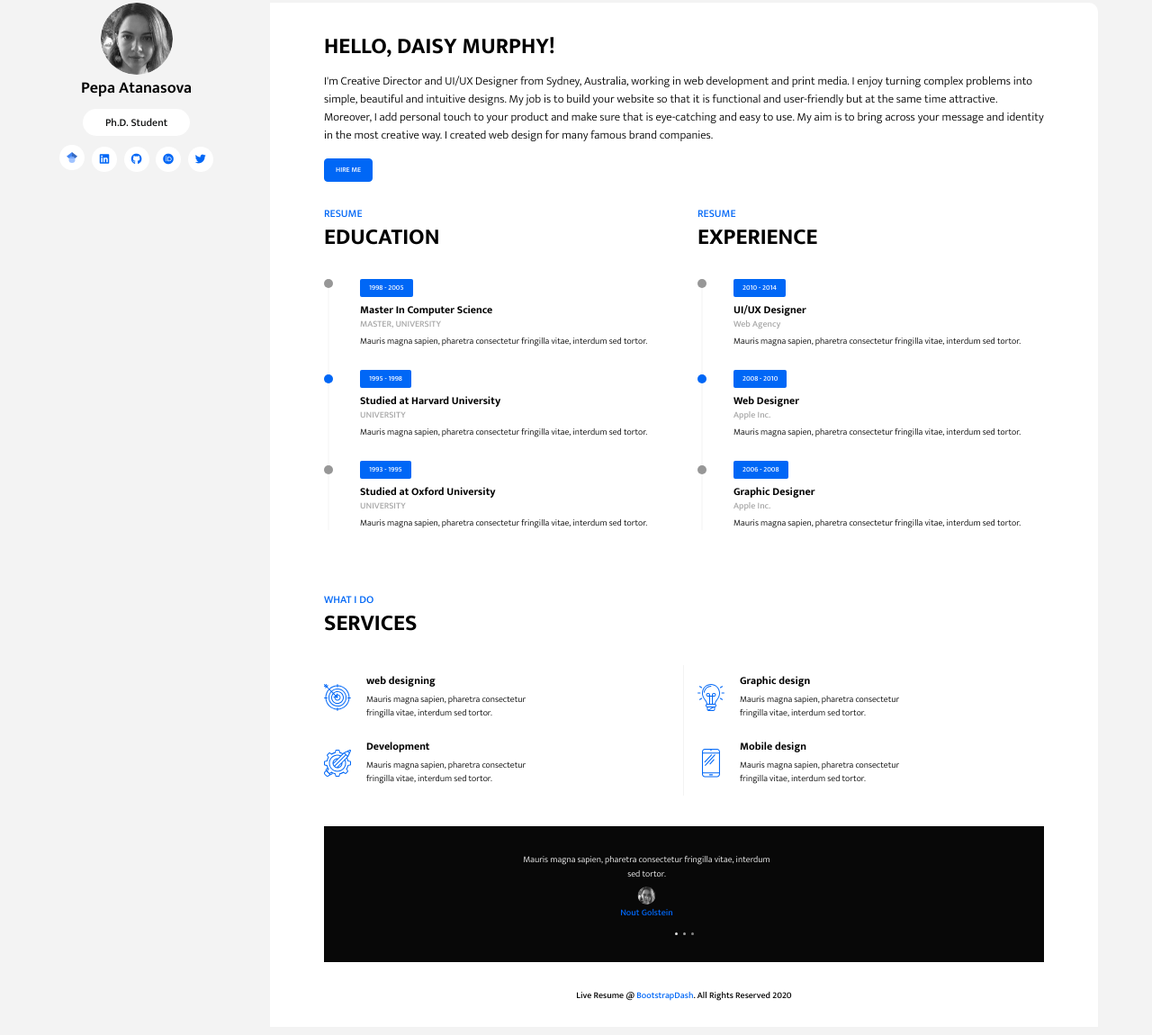
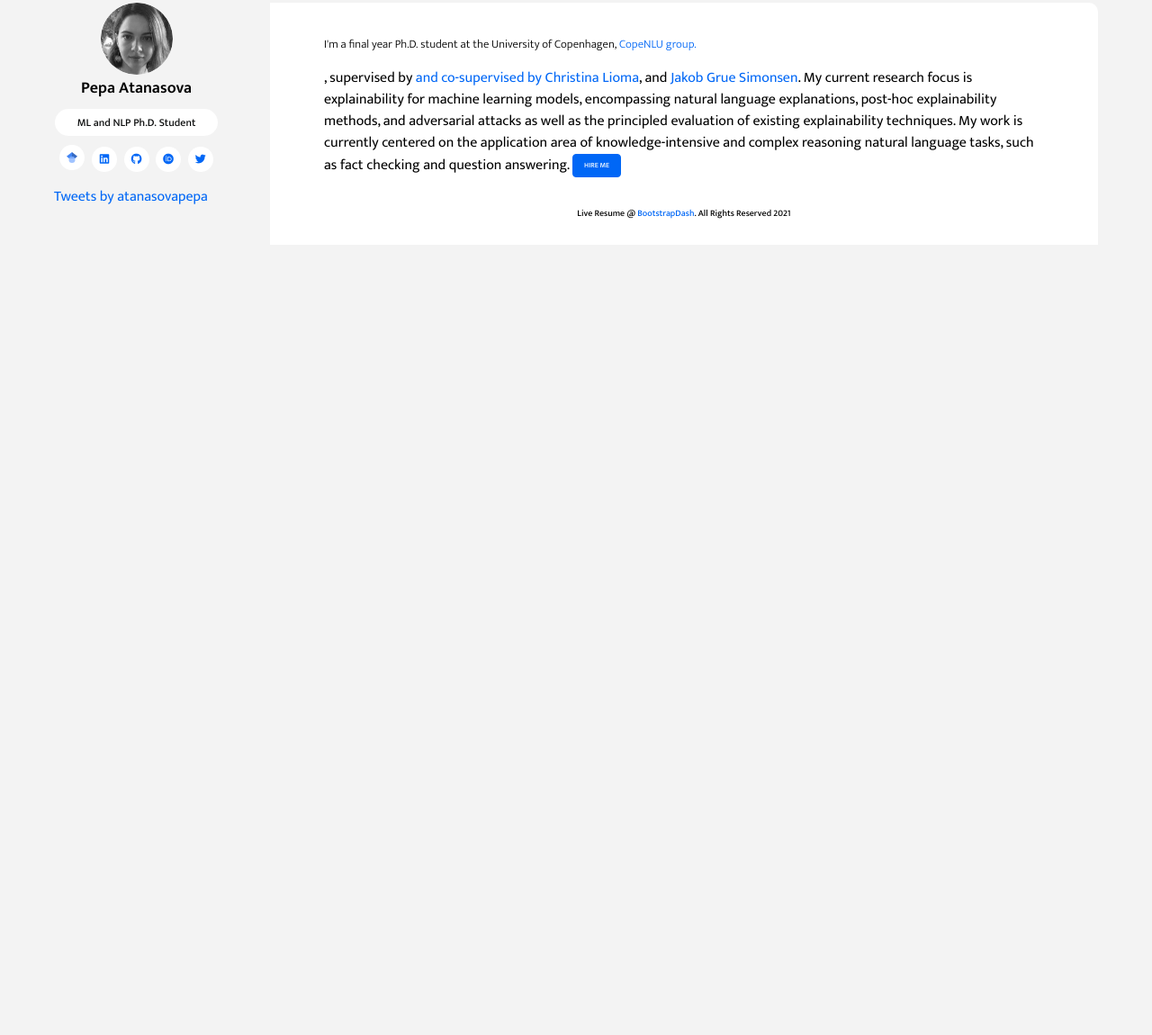
Before and after one commit to apepa/apepa.github.io, a website: page index.html in a window 1280 px wide. Shown: the part 84-1234 px from the top of the page at 90% size. After the commit the page ends 800 px from the top, so only its background shows below. Drawn offline with Linux system fonts and the light colour scheme; files whose address does not match are found by name.

Commit message:
Main info update

```diff
--- a/index.html
+++ b/index.html
@@ -5,7 +5,7 @@
     <meta charset="UTF-8">
     <meta name="viewport" content="width=device-width, initial-scale=1.0">
     <meta http-equiv="X-UA-Compatible" content="ie=edge">
-    <title>Live Resume :: Home</title>
+    <title>Pepa Atanasova :: Home</title>
     <link href="https://fonts.googleapis.com/css?family=Mukta:300,400,500,600,700&display=swap" rel="stylesheet">
     <link rel="stylesheet" href="assets/vendors/@fortawesome/fontawesome-free/css/all.min.css">
     <link rel="stylesheet" href="assets/css/live-resume.css">
@@ -13,14 +13,14 @@
 
 <body>
     <header>
-        <button class="btn btn-white btn-share ml-auto mr-3 ml-md-0 mr-md-auto"><img src="assets/images/share.svg" alt="share" class="btn-img">
-            SHARE</button>
+<!--        <button class="btn btn-white btn-share ml-auto mr-3 ml-md-0 mr-md-auto"><img src="assets/images/share.svg" alt="share" class="btn-img">-->
+<!--            SHARE</button>-->
         <nav class="collapsible-nav" id="collapsible-nav">
             <a href="index.html" class="nav-link active">HOME</a>
-            <a href="resume.html" class="nav-link">RESUME</a>
-            <a href="portfolio.html" class="nav-link">PORTFOLIO</a>
-            <a href="blog.html" class="nav-link">BLOG</a>
-            <a href="contact.html" class="nav-link">CONTACT</a>
+<!--            <a href="resume.html" class="nav-link">RESUME</a>-->
+<!--            <a href="portfolio.html" class="nav-link">PORTFOLIO</a>-->
+<!--            <a href="blog.html" class="nav-link">BLOG</a>-->
+<!--            <a href="contact.html" class="nav-link">CONTACT</a>-->
         </nav>
         <button class="btn btn-menu-toggle btn-white rounded-circle" data-toggle="collapsible-nav"
             data-target="collapsible-nav"><img src="assets/images/hamburger.svg" alt="hamburger"></button>
@@ -32,7 +32,7 @@
             </div>
             <h1 class="profile-name">Pepa Atanasova</h1>
             <div class="text-center">
-                <span class="badge badge-white badge-pill profile-designation">Ph.D. Student</span>
+                <span class="badge badge-white badge-pill profile-designation">ML and NLP Ph.D. Student</span>
             </div>
             <nav class="social-links">
                 <a href="https://scholar.google.com/citations?user=CLOC3rEAAAAJ&hl=en" class="social-link"><i class="fab fa-scholar"></i></a>
@@ -41,6 +41,7 @@
                 <a href="https://orcid.org/0000-0002-0023-2616" class="social-link"><i class="fab fa-orcid"></i></a>
                 <a href="https://twitter.com/atanasovapepa" class="social-link"><i class="fab fa-twitter"></i></a>
             </nav>
+            <a class="twitter-timeline" href="https://twitter.com/atanasovapepa?ref_src=twsrc%5Etfw">Tweets by atanasovapepa</a> <script async src="https://platform.twitter.com/widgets.js" charset="utf-8"></script>
 <!--            <div class="widget">-->
 <!--                <h5 class="widget-title">personal information</h5>-->
 <!--                <div class="widget-content">-->
@@ -77,160 +78,155 @@
         </aside>
         <main>
             <section class="intro-section">
-                <h2 class="section-title">Hello, Daisy Murphy!</h2>
-                <p>I'm Creative Director and UI/UX Designer from Sydney, Australia, working in web development and print
-                    media. I enjoy turning complex problems into simple, beautiful and intuitive designs. My job is to
-                    build your website so that it is functional and user-friendly but at the same time attractive.
-                    Moreover, I add personal touch to your product and make sure that is eye-catching and easy to use.
-                    My aim is to bring across your message and identity in the most creative way. I created web design
-                    for many famous brand companies.</p>
+<!--                <h2 class="section-title">Hello, Daisy Murphy!</h2>-->
+                <p>I'm a final year Ph.D. student at the University of Copenhagen, <a href="http://www.copenlu.com/">CopeNLU group.</a> </p>, supervised by <a href="https://isabelleaugenstein.github.io"Isabelle Augenstein</a> and co-supervised by <a href="https://di.ku.dk/english/staff/?pure=en/persons/424829">Christina Lioma</a>, and <a href="http://hjemmesider.diku.dk/~simonsen/">Jakob Grue Simonsen</a>. My current research focus is explainability for machine learning models, encompassing natural language explanations, post-hoc explainability methods, and adversarial attacks as well as the principled evaluation of existing explainability techniques. My work is currently centered on the application area of knowledge-intensive and complex reasoning natural language tasks, such as fact checking and question answering.
                 <a href="#!" class="btn btn-primary btn-hire-me">HIRE ME</a>
             </section>
-            <section class="resume-section">
-                <div class="row">
-                    <div class="col-lg-6">
-                        <h6 class="section-subtitle">RESUME</h6>
-                        <h2 class="section-title">EDUCATION</h2>
-                        <ul class="time-line">
-                            <li class="time-line-item">
-                                <span class="badge badge-primary">1998 - 2005</span>
-                                <h6 class="time-line-item-title">Master In Computer Science</h6>
-                                <p class="time-line-item-subtitle">MASTER, UNIVERSITY</p>
-                                <p class="time-line-item-content">Mauris magna sapien, pharetra consectetur fringilla
-                                    vitae, interdum sed tortor.</p>
-                            </li>
-                            <li class="time-line-item">
-                                <span class="badge badge-primary">1995 - 1998</span>
-                                <h6 class="time-line-item-title">Studied at Harvard University</h6>
-                                <p class="time-line-item-subtitle">UNIVERSITY</p>
-                                <p class="time-line-item-content">Mauris magna sapien, pharetra consectetur fringilla
-                                    vitae, interdum sed tortor.
-                                </p>
-                            </li>
-                            <li class="time-line-item">
-                                <span class="badge badge-primary">1993 - 1995</span>
-                                <h6 class="time-line-item-title">Studied at Oxford University</h6>
-                                <p class="time-line-item-subtitle">UNIVERSITY</p>
-                                <p class="time-line-item-content">Mauris magna sapien, pharetra consectetur fringilla
-                                    vitae, interdum sed tortor.
-                                </p>
-                            </li>
-                        </ul>
-                    </div>
-                    <div class="col-lg-6">
-                        <h6 class="section-subtitle">RESUME</h6>
-                        <h2 class="section-title">Experience</h2>
-                        <ul class="time-line">
-                            <li class="time-line-item">
-                                <span class="badge badge-primary">2010 - 2014</span>
-                                <h6 class="time-line-item-title">UI/UX Designer</h6>
-                                <p class="time-line-item-subtitle">Web Agency</p>
-                                <p class="time-line-item-content">Mauris magna sapien, pharetra consectetur fringilla
-                                    vitae, interdum sed
-                                    tortor.</p>
-                            </li>
-                            <li class="time-line-item">
-                                <span class="badge badge-primary">2008 - 2010</span>
-                                <h6 class="time-line-item-title">Web Designer</h6>
-                                <p class="time-line-item-subtitle">Apple Inc.</p>
-                                <p class="time-line-item-content">Mauris magna sapien, pharetra consectetur fringilla
-                                    vitae, interdum sed
-                                    tortor.
-                                </p>
-                            </li>
-                            <li class="time-line-item">
-                                <span class="badge badge-primary">2006 - 2008</span>
-                                <h6 class="time-line-item-title">Graphic Designer</h6>
-                                <p class="time-line-item-subtitle">Apple Inc.</p>
-                                <p class="time-line-item-content">Mauris magna sapien, pharetra consectetur fringilla
-                                    vitae, interdum sed
-                                    tortor.
-                                </p>
-                            </li>
-                        </ul>
-                    </div>
-                </div>
-            </section>
-            <section class="services-section">
-                <h6 class="section-subtitle">WHAT I DO</h6>
-                <h2 class="section-title">SERVICES</h2>
-                <div class="row">
-                    <div class="media service-card col-lg-6">
-                        <div class="service-icon">
-                            <img src="assets/images/001-target.svg" alt="target">
-                        </div>
-                        <div class="media-body">
-                            <h5 class="service-title">web designing</h5>
-                            <p class="service-description">Mauris magna sapien, pharetra consectetur fringilla vitae, interdum sed
-                                tortor.</p>
-                        </div>
-                    </div>
-                    <div class="media service-card col-lg-6">
-                        <div class="service-icon">
-                            <img src="assets/images/003-idea.svg" alt="bulb">
-                        </div>
-                        <div class="media-body">
-                            <h5 class="service-title">Graphic design</h5>
-                            <p class="service-description">Mauris magna sapien, pharetra consectetur fringilla vitae, interdum sed
-                                tortor.
-                            </p>
-                        </div>
-                    </div>
-                    <div class="media service-card col-lg-6">
-                        <div class="service-icon">
-                            <img src="assets/images/002-development.svg" alt="development">
-                        </div>
-                        <div class="media-body">
-                            <h5 class="service-title">Development</h5>
-                            <p class="service-description">Mauris magna sapien, pharetra consectetur fringilla vitae, interdum sed
-                                tortor.
-                            </p>
-                        </div>
-                    </div>
-                    <div class="media service-card col-lg-6">
-                        <div class="service-icon">
-                            <img src="assets/images/004-smartphone.svg" alt="smartphone">
-                        </div>
-                        <div class="media-body">
-                            <h5 class="service-title">Mobile design</h5>
-                            <p class="service-description">Mauris magna sapien, pharetra consectetur fringilla vitae, interdum sed
-                                tortor.
-                            </p>
-                        </div>
-                    </div>
-                </div>
-            </section>
-            <section class="testimonial-section">
-                <div id="testimonialCarousel" class="testimonial-carousel carousel slide" data-ride="carousel">
-                    <div class="carousel-inner">
-                        <div class="carousel-item active">
-                            <p class="testimonial-content">Mauris magna sapien, pharetra consectetur fringilla vitae,
-                                interdum sed tortor.</p>
-                            <img src="assets/images/Profile.png" alt="profile" class="testimonial-img">
-                            <p class="testimonial-name">Nout Golstein</p>
-                        </div>
-                        <div class="carousel-item">
-                            <p class="testimonial-content">Mauris magna sapien, pharetra consectetur fringilla vitae,
-                                interdum sed tortor.</p>
-                            <img src="assets/images/Profile.png" alt="profile" class="testimonial-img">
-                            <p class="testimonial-name">Nout Golstein</p>
-                        </div>
-                        <div class="carousel-item">
-                            <p class="testimonial-content">Mauris magna sapien, pharetra consectetur fringilla vitae,
-                                interdum sed tortor.</p>
-                            <img src="assets/images/Profile.png" alt="profile" class="testimonial-img">
-                            <p class="testimonial-name">Nout Golstein</p>
-                        </div>
-                    </div>
-                    <ol class="carousel-indicators">
-                        <li data-target="#testimonialCarousel" data-slide-to="0" class="active"></li>
-                        <li data-target="#testimonialCarousel" data-slide-to="1"></li>
-                        <li data-target="#testimonialCarousel" data-slide-to="2"></li>
-                    </ol>
-                </div>
-            </section>
+<!--            <section class="resume-section">-->
+<!--                <div class="row">-->
+<!--                    <div class="col-lg-6">-->
+<!--                        <h6 class="section-subtitle">RESUME</h6>-->
+<!--                        <h2 class="section-title">EDUCATION</h2>-->
+<!--                        <ul class="time-line">-->
+<!--                            <li class="time-line-item">-->
+<!--                                <span class="badge badge-primary">1998 - 2005</span>-->
+<!--                                <h6 class="time-line-item-title">Master In Computer Science</h6>-->
+<!--                                <p class="time-line-item-subtitle">MASTER, UNIVERSITY</p>-->
+<!--                                <p class="time-line-item-content">Mauris magna sapien, pharetra consectetur fringilla-->
+<!--                                    vitae, interdum sed tortor.</p>-->
+<!--                            </li>-->
+<!--                            <li class="time-line-item">-->
+<!--                                <span class="badge badge-primary">1995 - 1998</span>-->
+<!--                                <h6 class="time-line-item-title">Studied at Harvard University</h6>-->
+<!--                                <p class="time-line-item-subtitle">UNIVERSITY</p>-->
+<!--                                <p class="time-line-item-content">Mauris magna sapien, pharetra consectetur fringilla-->
+<!--                                    vitae, interdum sed tortor.-->
+<!--                                </p>-->
+<!--                            </li>-->
+<!--                            <li class="time-line-item">-->
+<!--                                <span class="badge badge-primary">1993 - 1995</span>-->
+<!--                                <h6 class="time-line-item-title">Studied at Oxford University</h6>-->
+<!--                                <p class="time-line-item-subtitle">UNIVERSITY</p>-->
+<!--                                <p class="time-line-item-content">Mauris magna sapien, pharetra consectetur fringilla-->
+<!--                                    vitae, interdum sed tortor.-->
+<!--                                </p>-->
+<!--                            </li>-->
+<!--                        </ul>-->
+<!--                    </div>-->
+<!--                    <div class="col-lg-6">-->
+<!--                        <h6 class="section-subtitle">RESUME</h6>-->
+<!--                        <h2 class="section-title">Experience</h2>-->
+<!--                        <ul class="time-line">-->
+<!--                            <li class="time-line-item">-->
+<!--                                <span class="badge badge-primary">2010 - 2014</span>-->
+<!--                                <h6 class="time-line-item-title">UI/UX Designer</h6>-->
+<!--                                <p class="time-line-item-subtitle">Web Agency</p>-->
+<!--                                <p class="time-line-item-content">Mauris magna sapien, pharetra consectetur fringilla-->
+<!--                                    vitae, interdum sed-->
+<!--                                    tortor.</p>-->
+<!--                            </li>-->
+<!--                            <li class="time-line-item">-->
+<!--                                <span class="badge badge-primary">2008 - 2010</span>-->
+<!--                                <h6 class="time-line-item-title">Web Designer</h6>-->
+<!--                                <p class="time-line-item-subtitle">Apple Inc.</p>-->
+<!--                                <p class="time-line-item-content">Mauris magna sapien, pharetra consectetur fringilla-->
+<!--                                    vitae, interdum sed-->
+<!--                                    tortor.-->
+<!--                                </p>-->
+<!--                            </li>-->
+<!--                            <li class="time-line-item">-->
+<!--                                <span class="badge badge-primary">2006 - 2008</span>-->
+<!--                                <h6 class="time-line-item-title">Graphic Designer</h6>-->
+<!--                                <p class="time-line-item-subtitle">Apple Inc.</p>-->
+<!--                                <p class="time-line-item-content">Mauris magna sapien, pharetra consectetur fringilla-->
+<!--                                    vitae, interdum sed-->
+<!--                                    tortor.-->
+<!--                                </p>-->
+<!--                            </li>-->
+<!--                        </ul>-->
+<!--                    </div>-->
+<!--                </div>-->
+<!--            </section>-->
+<!--            <section class="services-section">-->
+<!--                <h6 class="section-subtitle">WHAT I DO</h6>-->
+<!--                <h2 class="section-title">SERVICES</h2>-->
+<!--                <div class="row">-->
+<!--                    <div class="media service-card col-lg-6">-->
+<!--                        <div class="service-icon">-->
+<!--                            <img src="assets/images/001-target.svg" alt="target">-->
+<!--                        </div>-->
+<!--                        <div class="media-body">-->
+<!--                            <h5 class="service-title">web designing</h5>-->
+<!--                            <p class="service-description">Mauris magna sapien, pharetra consectetur fringilla vitae, interdum sed-->
+<!--                                tortor.</p>-->
+<!--                        </div>-->
+<!--                    </div>-->
+<!--                    <div class="media service-card col-lg-6">-->
+<!--                        <div class="service-icon">-->
+<!--                            <img src="assets/images/003-idea.svg" alt="bulb">-->
+<!--                        </div>-->
+<!--                        <div class="media-body">-->
+<!--                            <h5 class="service-title">Graphic design</h5>-->
+<!--                            <p class="service-description">Mauris magna sapien, pharetra consectetur fringilla vitae, interdum sed-->
+<!--                                tortor.-->
+<!--                            </p>-->
+<!--                        </div>-->
+<!--                    </div>-->
+<!--                    <div class="media service-card col-lg-6">-->
+<!--                        <div class="service-icon">-->
+<!--                            <img src="assets/images/002-development.svg" alt="development">-->
+<!--                        </div>-->
+<!--                        <div class="media-body">-->
+<!--                            <h5 class="service-title">Development</h5>-->
+<!--                            <p class="service-description">Mauris magna sapien, pharetra consectetur fringilla vitae, interdum sed-->
+<!--                                tortor.-->
+<!--                            </p>-->
+<!--                        </div>-->
+<!--                    </div>-->
+<!--                    <div class="media service-card col-lg-6">-->
+<!--                        <div class="service-icon">-->
+<!--                            <img src="assets/images/004-smartphone.svg" alt="smartphone">-->
+<!--                        </div>-->
+<!--                        <div class="media-body">-->
+<!--                            <h5 class="service-title">Mobile design</h5>-->
+<!--                            <p class="service-description">Mauris magna sapien, pharetra consectetur fringilla vitae, interdum sed-->
+<!--                                tortor.-->
+<!--                            </p>-->
+<!--                        </div>-->
+<!--                    </div>-->
+<!--                </div>-->
+<!--            </section>-->
+<!--            <section class="testimonial-section">-->
+<!--                <div id="testimonialCarousel" class="testimonial-carousel carousel slide" data-ride="carousel">-->
+<!--                    <div class="carousel-inner">-->
+<!--                        <div class="carousel-item active">-->
+<!--                            <p class="testimonial-content">Mauris magna sapien, pharetra consectetur fringilla vitae,-->
+<!--                                interdum sed tortor.</p>-->
+<!--                            <img src="assets/images/Profile.png" alt="profile" class="testimonial-img">-->
+<!--                            <p class="testimonial-name">Nout Golstein</p>-->
+<!--                        </div>-->
+<!--                        <div class="carousel-item">-->
+<!--                            <p class="testimonial-content">Mauris magna sapien, pharetra consectetur fringilla vitae,-->
+<!--                                interdum sed tortor.</p>-->
+<!--                            <img src="assets/images/Profile.png" alt="profile" class="testimonial-img">-->
+<!--                            <p class="testimonial-name">Nout Golstein</p>-->
+<!--                        </div>-->
+<!--                        <div class="carousel-item">-->
+<!--                            <p class="testimonial-content">Mauris magna sapien, pharetra consectetur fringilla vitae,-->
+<!--                                interdum sed tortor.</p>-->
+<!--                            <img src="assets/images/Profile.png" alt="profile" class="testimonial-img">-->
+<!--                            <p class="testimonial-name">Nout Golstein</p>-->
+<!--                        </div>-->
+<!--                    </div>-->
+<!--                    <ol class="carousel-indicators">-->
+<!--                        <li data-target="#testimonialCarousel" data-slide-to="0" class="active"></li>-->
+<!--                        <li data-target="#testimonialCarousel" data-slide-to="1"></li>-->
+<!--                        <li data-target="#testimonialCarousel" data-slide-to="2"></li>-->
+<!--                    </ol>-->
+<!--                </div>-->
+<!--            </section>-->
 
-            <footer>Live Resume @ <a href="https://www.bootstrapdash.com" target="_blank" rel="noopener noreferrer">BootstrapDash</a>. All Rights Reserved 2020</footer>
+            <footer>Live Resume @ <a href="https://www.bootstrapdash.com" target="_blank" rel="noopener noreferrer">BootstrapDash</a>. All Rights Reserved 2021</footer>
         </main>
     </div>
     <script src="assets/vendors/jquery/dist/jquery.min.js"></script>
```
Also changed, not shown: assets/css/live-resume.css.
